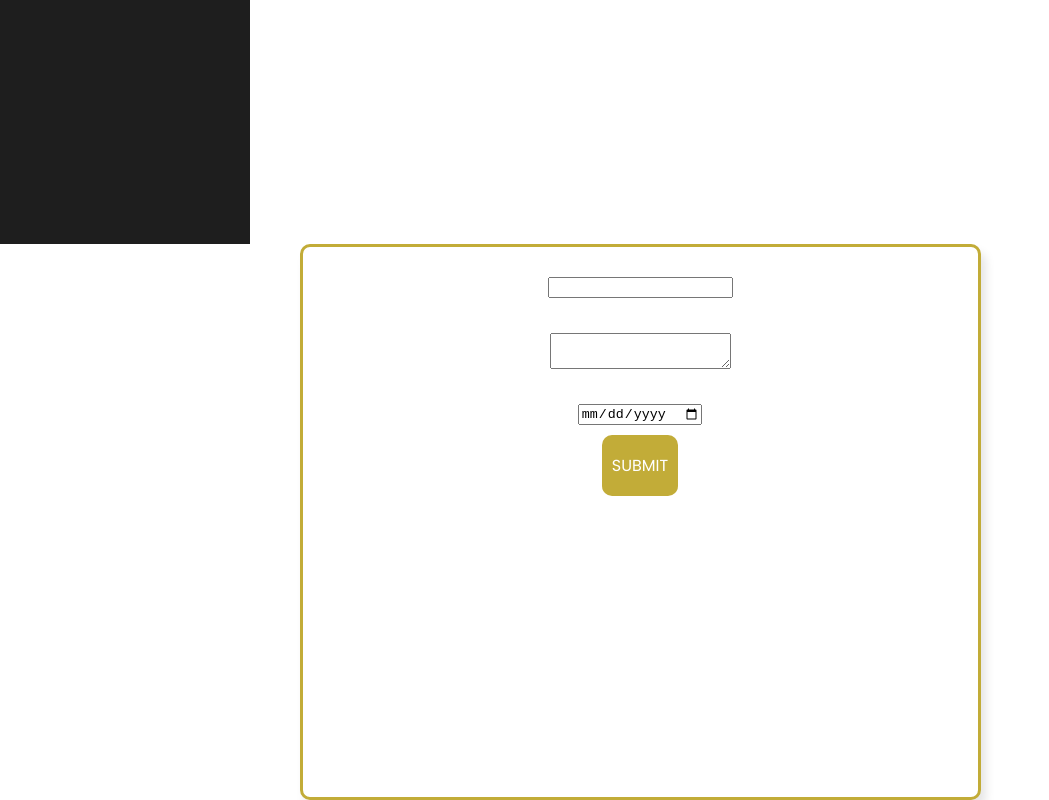
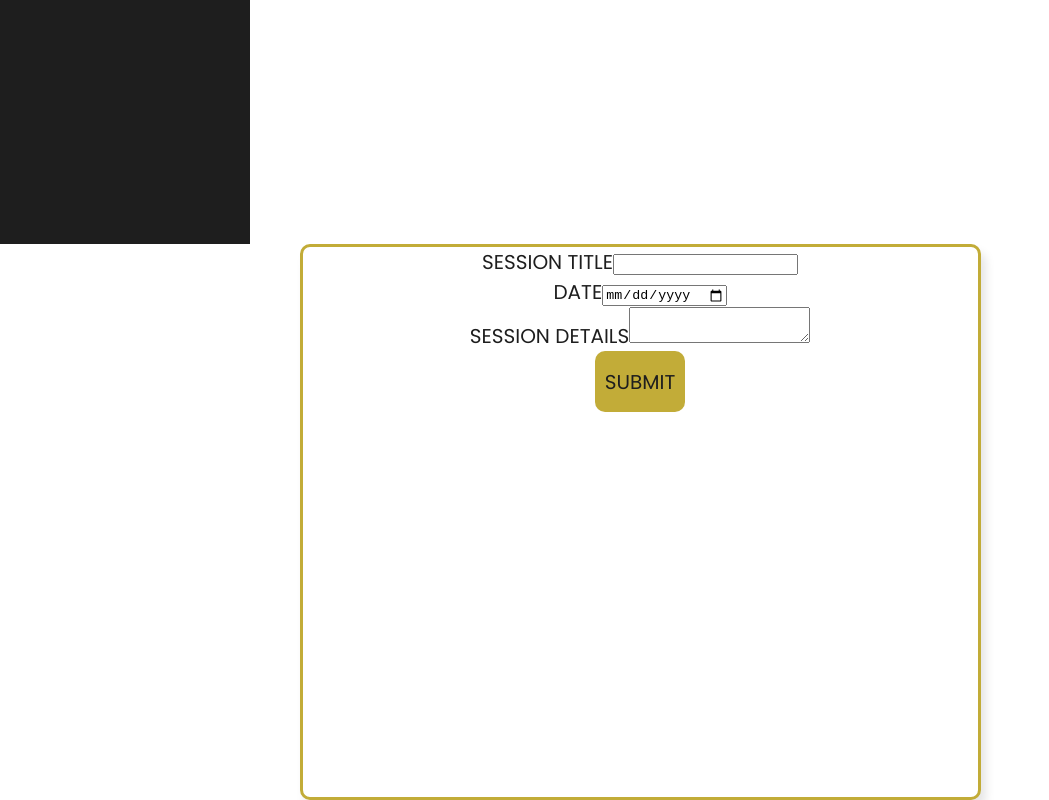
Before and after one commit to alliebourden/fableforge, a React (Vite) app: page /session-editor in a window 1280 px wide. Shown: the part 781-1581 px from the top of the page, without its empty margins (0-1049 px from the left). Built offline with nearby package versions, Linux system fonts and the light colour scheme.

Commit message:
style - session form font update, moved div

```diff
--- a/src/App.css
+++ b/src/App.css
@@ -98,20 +98,25 @@ button {
   flex-direction: column;
   align-items: center;
   text-transform: uppercase;
-  color: white;
   border-radius: 10px;
   border: 3px solid #c2ac38;
   background: #fff;
   box-shadow: 5px 8px 10px 0px rgba(0, 0, 0, 0.1);
+  color: #1e1e1e;
+  font-family: Poppins;
+  font-size: 20px;
+  font-style: normal;
+  font-weight: 500;
+  line-height: normal;
 }
 
-.form-section {
+/* .form-section {
   display: flex;
   flex-direction: column;
   align-items: center;
   padding-top: 5px;
   padding-bottom: 5px;
-}
+} */
 
 * {
   margin: 0;
--- a/src/components/SessionForm.jsx
+++ b/src/components/SessionForm.jsx
@@ -1,4 +1,4 @@
-import { useForm } from 'react-hook-form';
+import { useForm } from "react-hook-form";
 
 const SessionForm = ({ onAddSession }) => {
   const { register, handleSubmit, reset } = useForm();
@@ -12,15 +12,23 @@ const SessionForm = ({ onAddSession }) => {
     <form onSubmit={handleSubmit(onSubmit)} className="session-form">
       <div className="form-section">
         <label htmlFor="header">Session Title</label>
-        <input type="text" id="header" {...register('header', { required: true })} />
+        <input
+          type="text"
+          id="header"
+          {...register("header", { required: true })}
+        />
+      </div>
+      <div className="form-section">
+        <label htmlFor="date">Date</label>
+        <input
+          type="date"
+          id="date"
+          {...register("date", { required: true })}
+        />
       </div>
       <div className="form-section">
         <label htmlFor="body">Session details</label>
-        <textarea id="body" {...register('body', { required: true })} />
-      </div>
-      <div className="form-section">
-        <label htmlFor="date">Date</label>
-        <input type="date" id="date" {...register('date', { required: true })} />
+        <textarea id="body" {...register("body", { required: true })} />
       </div>
       <div className="form-section">
         <button type="submit">SUBMIT</button>
```
